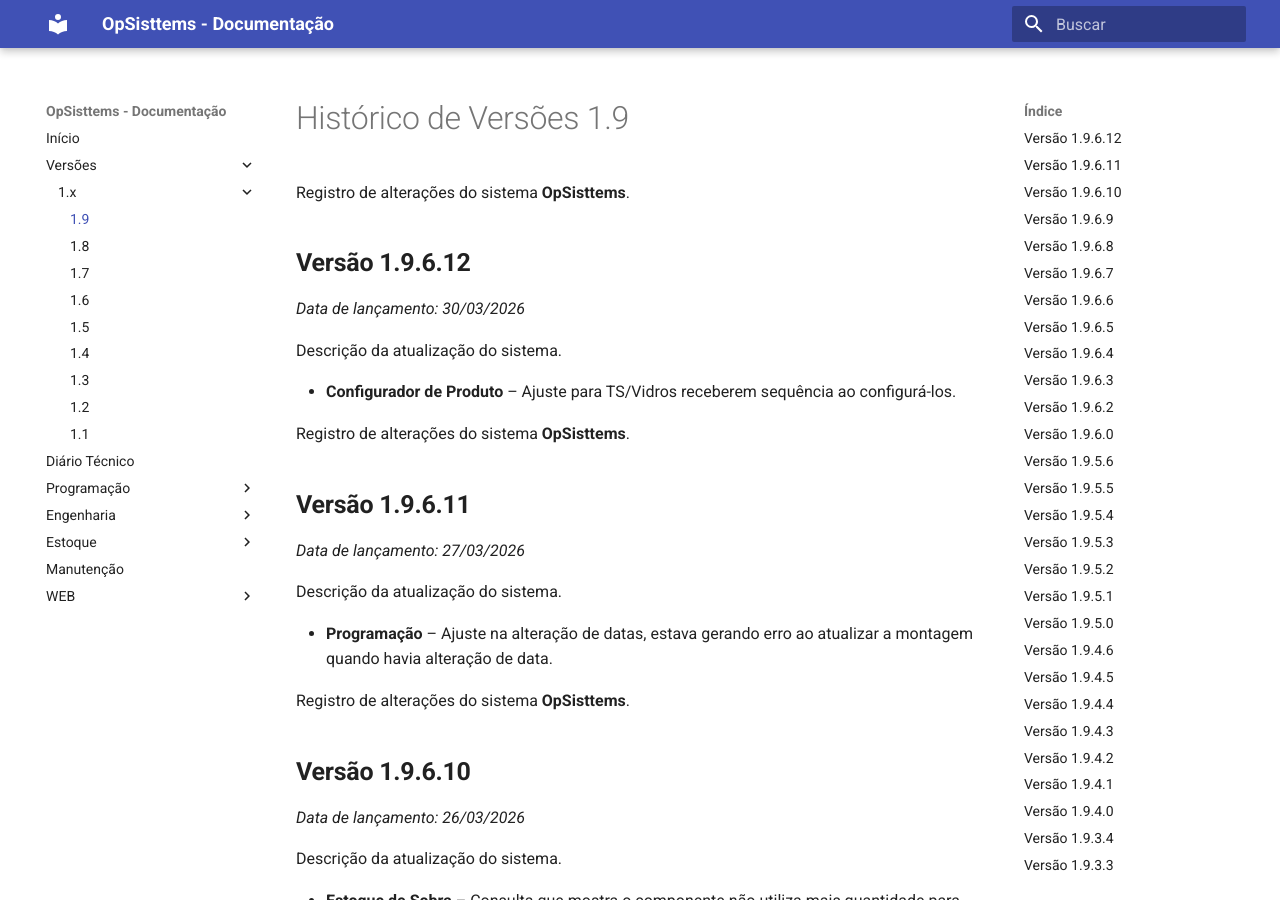
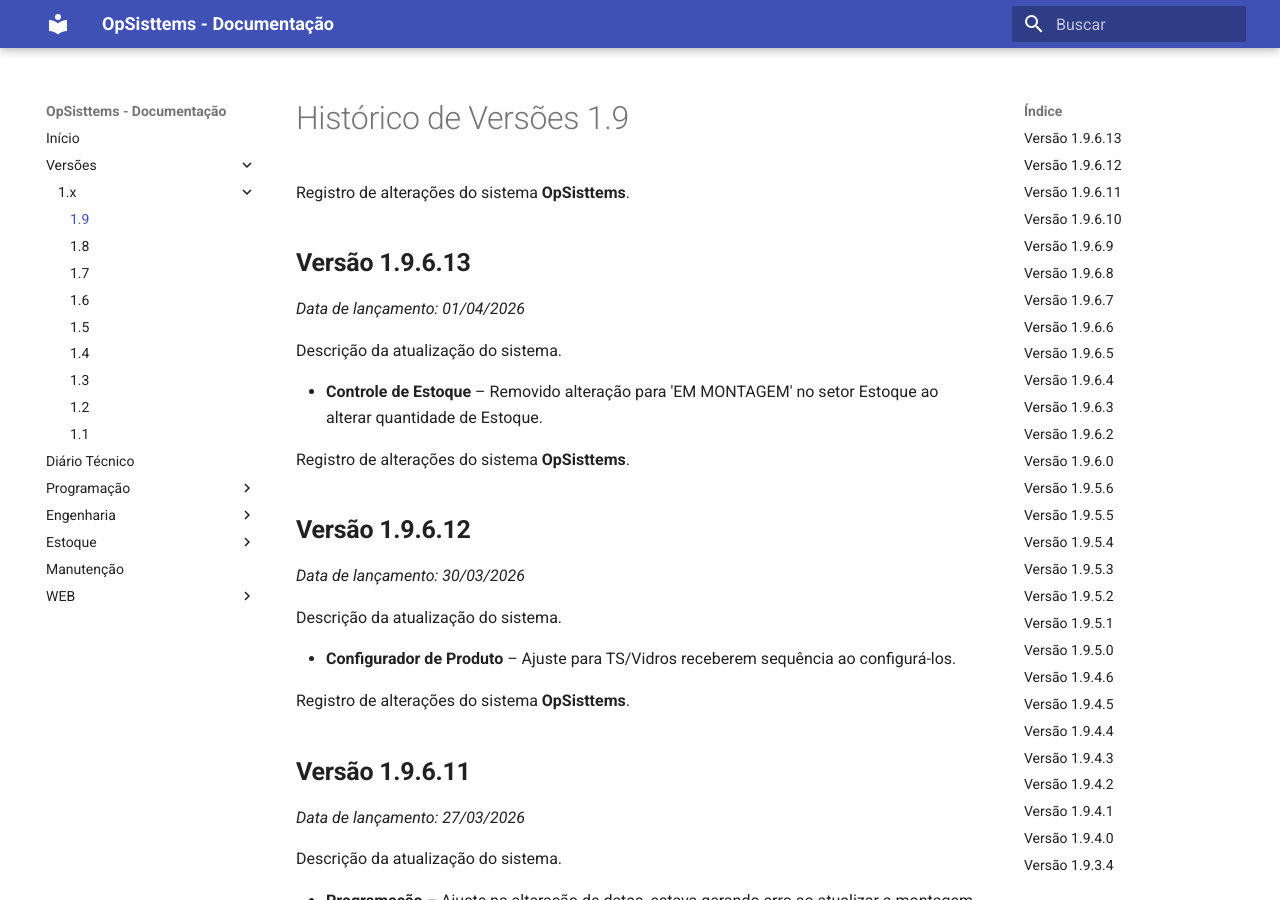
Before and after one commit to MarvinMachry/opsisttems-docs, an MkDocs documentation site: the page built from docs/versoes/1/1_9.md, in a window 1280 px wide and 900 px high. Built offline with MkDocs 1.6.1 and Material for MkDocs 9.7.7, drawn with Linux system fonts in a browser that asks for light colours.

Commit message:
Att 1.9.6.13

```diff
--- a/docs/versoes/1/1_9.md
+++ b/docs/versoes/1/1_9.md
@@ -1,4 +1,16 @@
 # Histórico de Versões 1.9
+
+Registro de alterações do sistema **OpSisttems**.
+
+
+## **Versão 1.9.6.13**
+
+*Data de lançamento: 01/04/2026*
+
+Descrição da atualização do sistema.
+
+- **Controle de Estoque** – Removido alteração para 'EM MONTAGEM' no setor Estoque ao alterar quantidade de Estoque.
+
 
 Registro de alterações do sistema **OpSisttems**.
 
```
